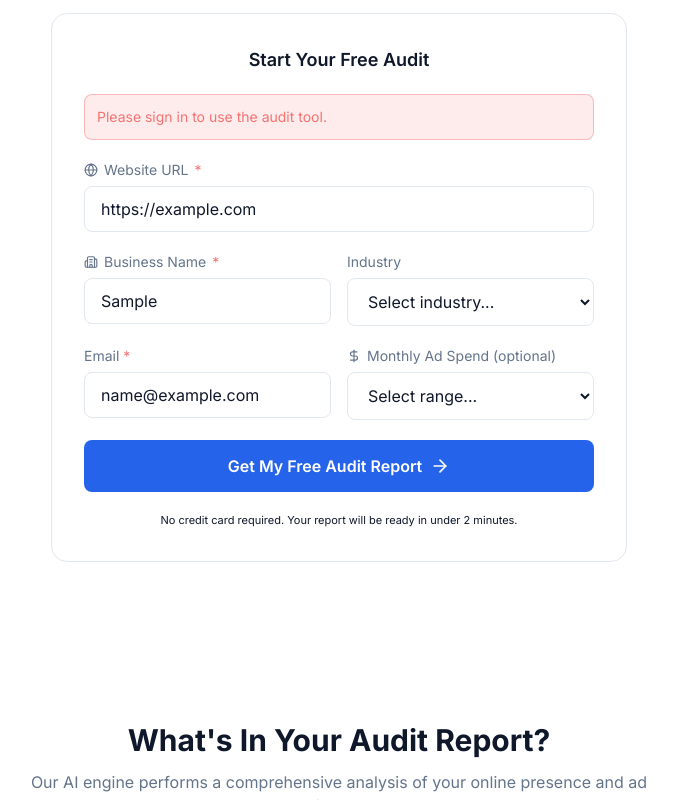
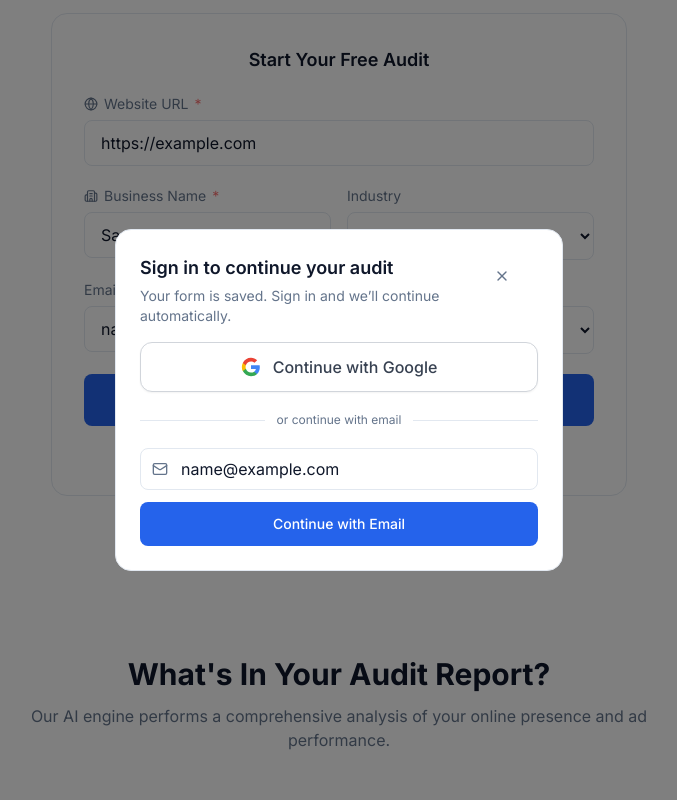
Before and after one commit to bblist/admasterpro, a Next.js app: page /audit in a window 1280 px wide. Both pictures are taken after typing "https://example.com", "Sample", "name@example.com" into the empty fields and a click on the button "Get My Free Audit Report". Shown: the part 452-1252 px from the top of the page, without its empty margins (301-978 px from the left). Built offline with nearby package versions, Linux system fonts and the light colour scheme; no server answers.

Commit message:
ux: improve audit auth flow with sign-in modal + resume; fix /demo 404; prevent duplicate client sentry init

```diff
--- a/src/app/audit/page.tsx
+++ b/src/app/audit/page.tsx
@@ -16,8 +16,11 @@ import {
     Building2,
     DollarSign,
     Sparkles,
+    Mail,
+    X,
 } from "lucide-react";
 import { useTranslation } from "@/i18n/context";
+import { captureTokenFromHash, decodeTokenPayload, isAuthenticated, setAuth } from "@/lib/auth-client";
 
 const auditFeatures = [
     { icon: BarChart3, title: "Landing Page Analysis", desc: "We analyze your website for conversion-readiness, mobile optimization, and page speed." },
@@ -38,23 +41,53 @@ export default function AuditPage() {
     const [monthlySpend, setMonthlySpend] = useState("");
     const [loading, setLoading] = useState(false);
     const [error, setError] = useState("");
+    const [showAuthModal, setShowAuthModal] = useState(false);
+    const [authEmail, setAuthEmail] = useState("");
+    const [authLoading, setAuthLoading] = useState(false);
+    const [authError, setAuthError] = useState("");
 
-    const handleSubmit = async (e: React.FormEvent) => {
-        e.preventDefault();
-        setError("");
+    const PENDING_AUDIT_KEY = "amp_pending_audit_form";
 
-        if (!websiteUrl || !businessName || !email) {
-            setError("Please fill in your website URL, business name, and email.");
-            return;
-        }
+    type AuditPayload = {
+        websiteUrl: string;
+        businessName: string;
+        industry: string;
+        email: string;
+        monthlySpend: string;
+    };
 
+    const getPayload = (): AuditPayload => ({
+        websiteUrl,
+        businessName,
+        industry,
+        email,
+        monthlySpend,
+    });
+
+    const savePendingPayload = (payload: AuditPayload) => {
+        localStorage.setItem(PENDING_AUDIT_KEY, JSON.stringify(payload));
+    };
+
+    const clearPendingPayload = () => {
+        localStorage.removeItem(PENDING_AUDIT_KEY);
+    };
+
+    const runAudit = React.useCallback(async (payload: AuditPayload) => {
         setLoading(true);
         try {
             const res = await fetch("/api/audit", {
                 method: "POST",
                 headers: { "Content-Type": "application/json" },
-                body: JSON.stringify({ websiteUrl, businessName, industry, email, monthlySpend }),
+                body: JSON.stringify(payload),
             });
+
+            if (res.status === 401) {
+                localStorage.setItem(PENDING_AUDIT_KEY, JSON.stringify(payload));
+                setAuthEmail(payload.email || "");
+                setShowAuthModal(true);
+                setError("");
+                return;
+            }
 
             if (!res.ok) {
                 const data = await res.json();
@@ -62,13 +95,96 @@ export default function AuditPage() {
             }
 
             const data = await res.json();
-            // Store audit data in localStorage for the report page
+            clearPendingPayload();
             localStorage.setItem(`audit_${data.auditId}`, JSON.stringify(data));
             router.push(`/audit/report/${data.auditId}`);
         } catch (err: any) {
             setError(err.message || "Something went wrong. Please try again.");
         } finally {
             setLoading(false);
+        }
+    }, [router]);
+
+    React.useEffect(() => {
+        captureTokenFromHash();
+
+        const pendingRaw = localStorage.getItem(PENDING_AUDIT_KEY);
+        if (pendingRaw) {
+            try {
+                const pending = JSON.parse(pendingRaw) as AuditPayload;
+                setWebsiteUrl(pending.websiteUrl || "");
+                setBusinessName(pending.businessName || "");
+                setIndustry(pending.industry || "");
+                setEmail(pending.email || "");
+                setMonthlySpend(pending.monthlySpend || "");
+
+                const hasResumeFlag = typeof window !== "undefined" && new URLSearchParams(window.location.search).get("resume") === "1";
+                if (isAuthenticated() && hasResumeFlag) {
+                    runAudit(pending);
+                    router.replace("/audit");
+                }
+            } catch {
+                clearPendingPayload();
+            }
+        }
+    }, [router, runAudit]);
+
+    const handleSubmit = async (e: React.FormEvent) => {
+        e.preventDefault();
+        setError("");
+
+        const payload = getPayload();
+
+        if (!payload.websiteUrl || !payload.businessName || !payload.email) {
+            setError("Please fill in your website URL, business name, and email.");
+            return;
+        }
+
+        await runAudit(payload);
+    };
+
+    const handleGoogleAuth = () => {
+        savePendingPayload(getPayload());
+        window.location.href = "/api/auth/callback?next=/audit?resume=1";
+    };
+
+    const handleEmailAuth = async (e: React.FormEvent) => {
+        e.preventDefault();
+        if (!authEmail.trim() || !authEmail.includes("@")) {
+            setAuthError("Enter a valid email address.");
+            return;
+        }
+
+        setAuthError("");
+        setAuthLoading(true);
+
+        try {
+            const res = await fetch("/api/auth/email", {
+                method: "POST",
+                headers: { "Content-Type": "application/json" },
+                body: JSON.stringify({ email: authEmail.trim() }),
+            });
+
+            if (!res.ok) {
+                throw new Error("Sign in failed. Please try again.");
+            }
+
+            const data = await res.json();
+            if (data.token) {
+                const user = decodeTokenPayload(data.token);
+                setAuth(data.token, user || undefined);
+            }
+
+            setShowAuthModal(false);
+            const pendingRaw = localStorage.getItem(PENDING_AUDIT_KEY);
+            if (pendingRaw) {
+                const pending = JSON.parse(pendingRaw) as AuditPayload;
+                await runAudit(pending);
+            }
+        } catch (err: any) {
+            setAuthError(err.message || "Could not sign in.");
+        } finally {
+            setAuthLoading(false);
         }
     };
 
@@ -241,16 +357,76 @@ export default function AuditPage() {
                     <div className="grid grid-cols-1 md:grid-cols-2 lg:grid-cols-3 gap-6">
                         {auditFeatures.map((f, i) => (
                             <div key={i} className="bg-card border border-border rounded-xl p-6 hover:border-primary/30 transition">
-                                <div className="w-10 h-10 bg-primary/10 rounded-lg flex items-center justify-center mb-4">
-                                    <f.icon className="w-5 h-5 text-primary" />
+                                <div className="flex items-start gap-3 mb-2">
+                                    <f.icon className="w-5 h-5 text-muted mt-0.5 shrink-0" />
+                                    <h3 className="text-base font-semibold text-foreground">{f.title}</h3>
                                 </div>
-                                <h3 className="text-base font-semibold text-foreground mb-2">{f.title}</h3>
                                 <p className="text-sm text-muted">{f.desc}</p>
                             </div>
                         ))}
                     </div>
                 </div>
             </section>
+
+            {showAuthModal && (
+                <div className="fixed inset-0 z-50 bg-black/50 flex items-center justify-center p-4" onClick={() => setShowAuthModal(false)}>
+                    <div className="w-full max-w-md bg-card border border-border rounded-2xl p-6" onClick={(e) => e.stopPropagation()}>
+                        <div className="flex items-start justify-between mb-4">
+                            <div>
+                                <h3 className="text-lg font-semibold text-foreground">Sign in to continue your audit</h3>
+                                <p className="text-sm text-muted mt-1">Your form is saved. Sign in and we’ll continue automatically.</p>
+                            </div>
+                            <button onClick={() => setShowAuthModal(false)} className="text-muted hover:text-foreground transition">
+                                <X className="w-4 h-4" />
+                            </button>
+                        </div>
+
+                        <button
+                            onClick={handleGoogleAuth}
+                            className="w-full bg-white border border-gray-300 text-gray-700 px-4 py-3 rounded-xl font-medium hover:bg-gray-50 transition flex items-center justify-center gap-3 shadow-sm"
+                        >
+                            <svg className="w-5 h-5" viewBox="0 0 24 24">
+                                <path fill="#4285F4" d="M22.56 12.25c0-.78-.07-1.53-.2-2.25H12v4.26h5.92a5.06 5.06 0 0 1-2.2 3.32v2.77h3.57c2.08-1.92 3.28-4.74 3.28-8.1z" />
+                                <path fill="#34A853" d="M12 23c2.97 0 5.46-.98 7.28-2.66l-3.57-2.77c-.98.66-2.23 1.06-3.71 1.06-2.86 0-5.29-1.93-6.16-4.53H2.18v2.84C3.99 20.53 7.7 23 12 23z" />
+                                <path fill="#FBBC05" d="M5.84 14.09c-.22-.66-.35-1.36-.35-2.09s.13-1.43.35-2.09V7.07H2.18C1.43 8.55 1 10.22 1 12s.43 3.45 1.18 4.93l2.85-2.22.81-.62z" />
+                                <path fill="#EA4335" d="M12 5.38c1.62 0 3.06.56 4.21 1.64l3.15-3.15C17.45 2.09 14.97 1 12 1 7.7 1 3.99 3.47 2.18 7.07l3.66 2.84c.87-2.6 3.3-4.53 6.16-4.53z" />
+                            </svg>
+                            Continue with Google
+                        </button>
+
+                        <div className="relative my-5">
+                            <div className="absolute inset-0 flex items-center">
+                                <div className="w-full border-t border-border"></div>
+                            </div>
+                            <div className="relative flex justify-center text-xs">
+                                <span className="bg-card px-3 text-muted">or continue with email</span>
+                            </div>
+                        </div>
+
+                        <form onSubmit={handleEmailAuth} className="space-y-3">
+                            <div className="relative">
+                                <Mail className="absolute left-3 top-1/2 -translate-y-1/2 w-4 h-4 text-muted" />
+                                <input
+                                    type="email"
+                                    value={authEmail}
+                                    onChange={(e) => { setAuthEmail(e.target.value); setAuthError(""); }}
+                                    placeholder="you@company.com"
+                                    className="w-full bg-background border border-border rounded-lg pl-10 pr-4 py-2.5 text-sm focus:outline-none focus:border-primary transition"
+                                />
+                            </div>
+                            {authError && <p className="text-xs text-red-500">{authError}</p>}
+                            <button
+                                type="submit"
+                                disabled={authLoading}
+                                className="w-full bg-primary hover:bg-primary-dark text-white py-2.5 rounded-lg text-sm font-medium transition flex items-center justify-center gap-2 disabled:opacity-50"
+                            >
+                                {authLoading ? <Loader2 className="w-4 h-4 animate-spin" /> : null}
+                                Continue with Email
+                            </button>
+                        </form>
+                    </div>
+                </div>
+            )}
 
             {/* How it works */}
             <section className="py-16">
--- a/src/app/page.tsx
+++ b/src/app/page.tsx
@@ -128,7 +128,7 @@ export default function LandingPage() {
               {t("landing.ctaAudit")}
               <ArrowRight className="w-4 h-4" />
             </Link>
-            <Link href="/demo" className="bg-white border border-neutral-200 hover:border-neutral-300 hover:bg-neutral-50 text-neutral-900 px-6 py-2.5 rounded-lg font-medium text-sm transition-all flex items-center justify-center shadow-sm">
+            <Link href="/dashboard/demo/examples" className="bg-white border border-neutral-200 hover:border-neutral-300 hover:bg-neutral-50 text-neutral-900 px-6 py-2.5 rounded-lg font-medium text-sm transition-all flex items-center justify-center shadow-sm">
               {t("landing.ctaDemo")}
             </Link>
           </div>
```
Also changed, not shown: sentry.client.config.ts (+3 -47 lines).
